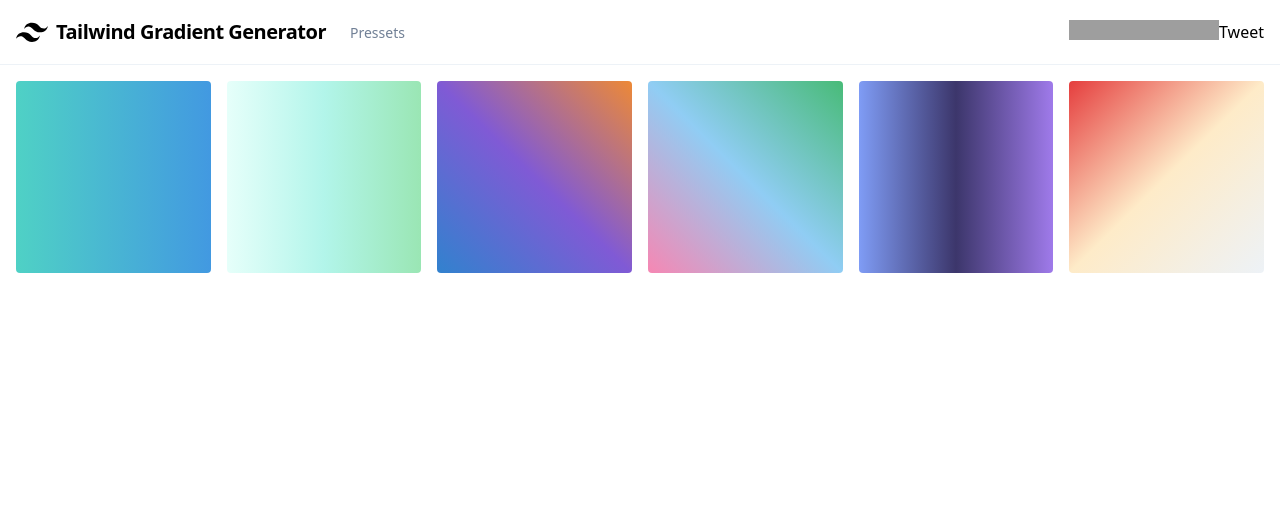
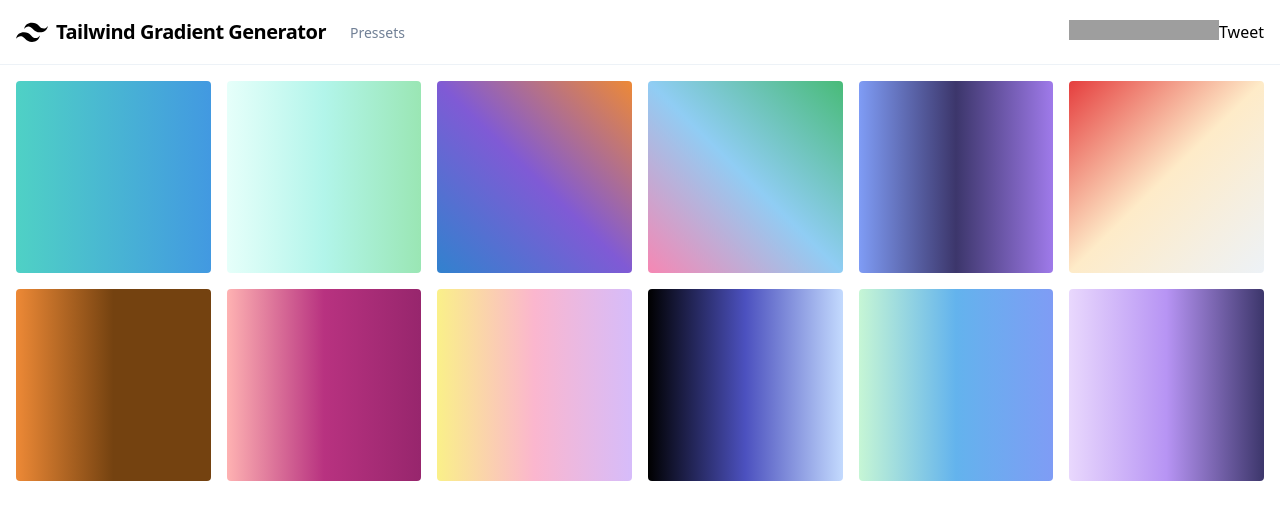
Before and after one commit to roberthgnz/tailwind-gradient-generator, a Vue app: page /pressets in a window 1280 px wide. Shown: the top 520 px of the page. Built offline with nearby package versions, Linux system fonts and the light colour scheme; grey boxes are pictures that could not be loaded.

Commit message:
New gradients

```diff
--- a/src/pressets.js
+++ b/src/pressets.js
@@ -5,4 +5,10 @@ export const pressets = [
   "bg-gradient-to-tr from-pink-400 via-blue-300 to-green-500",
   "bg-gradient-to-r from-indigo-400 via-indigo-900 to-purple-500",
   "bg-gradient-to-tl from-gray-200 via-orange-200 to-red-600",
+  "bg-gradient-to-l from-yellow-900 via-yellow-900 to-orange-500",
+  "bg-gradient-to-r from-red-300 via-pink-700 to-pink-800",
+  "bg-gradient-to-r from-yellow-300 via-pink-300 to-purple-300",
+  "bg-gradient-to-r from-current via-indigo-700 to-indigo-200",
+  "bg-gradient-to-r from-green-200 via-blue-400 to-indigo-400",
+  "bg-gradient-to-r from-purple-200 via-purple-400 to-indigo-900",
 ];
```
